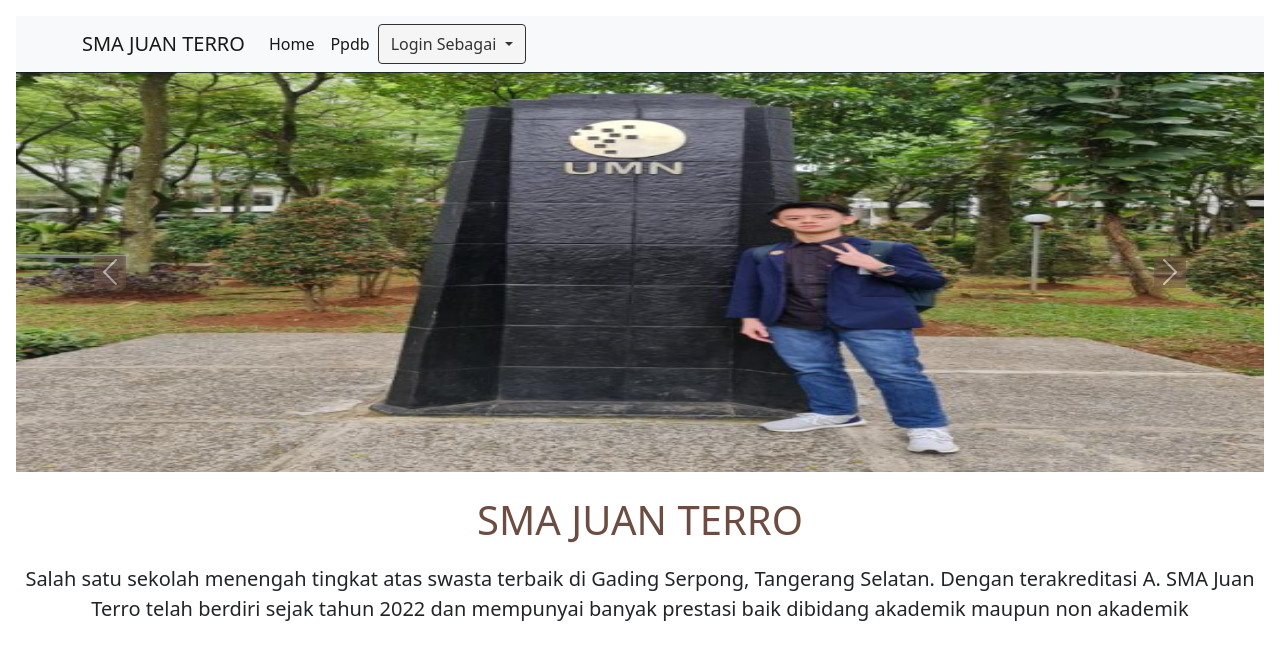
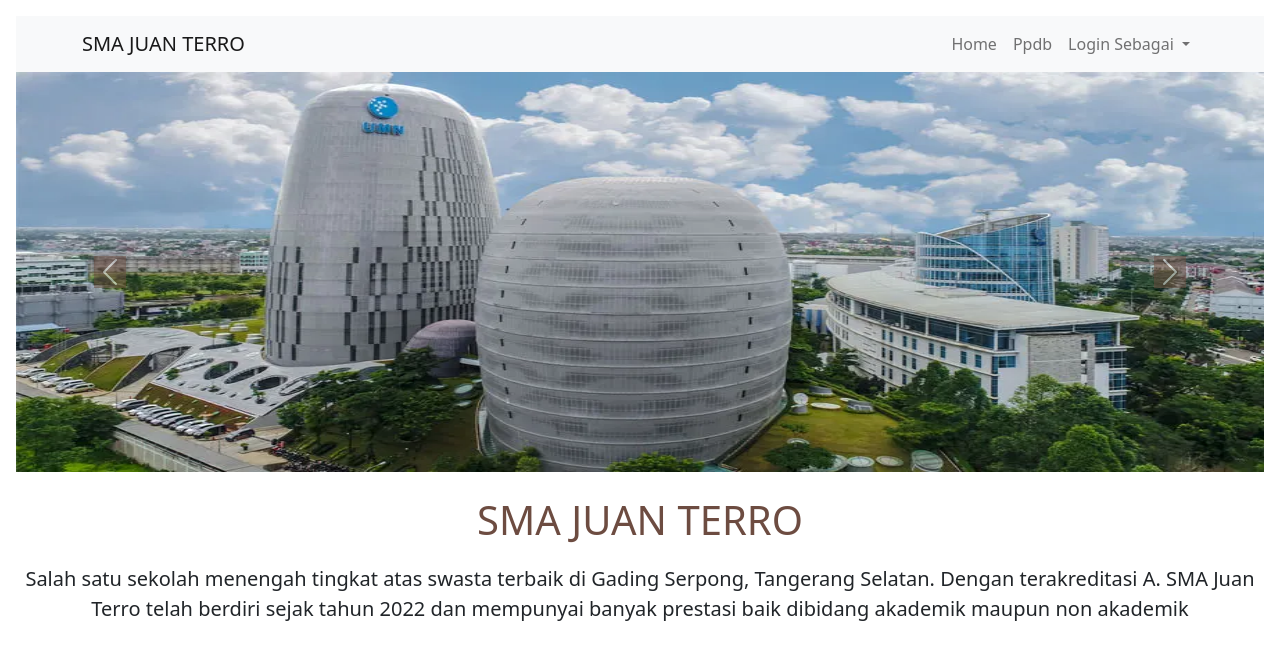
Before and after one commit to ardhitosen/UTS-Web-Programming, a PHP site: page / in a window 1280 px wide. Shown: the top 660 px of the page. Run offline with PHP 8.4, Linux system fonts and the light colour scheme.

Commit message:
final changes

```diff
--- a/delete_admin.php
+++ b/delete_admin.php
@@ -1,5 +1,5 @@
 <?php
-define('DSN', 'mysql:host=localhost;dbname=sekolah_lmao');
+define('DSN', 'mysql:host=localhost;dbname=utswebpro');
 define('DBUSER', 'root');
 define('DBPASS', '');
 $id = $_GET['id'];
--- a/edit_admin.php
+++ b/edit_admin.php
@@ -1,6 +1,6 @@
 <?php
 
-define('DSN', 'mysql:host=localhost;dbname=sekolah_lmao');
+define('DSN', 'mysql:host=localhost;dbname=utswebpro');
 define('DBUSER', 'root');
 define('DBPASS', '');
 
--- a/index.php
+++ b/index.php
@@ -86,30 +86,31 @@
             <nav class="navbar navbar-expand-lg navbar-light bg-light">
                 <div class="container">
                     <a class="navbar-brand" href="#">SMA JUAN TERRO</a>
-                    <button class="navbar-toggler" type="button" data-toggle="collapse" data-target="#navbarNav" aria-controls="navbarNav" aria-expanded="false" aria-label="Toggle navigation">
+                    <button class="navbar-toggler" type="button" data-bs-toggle="collapse" data-bs-target="#navbarNav" aria-controls="navbarNav" aria-expanded="false" aria-label="Toggle navigation">
                         <span class="navbar-toggler-icon"></span>
                     </button>
-                    <div class="collapse navbar-collapse" id="navbarNav">
-                        <ul class="navbar-nav ml-auto">
+                    <div class="collapse navbar-collapse justify-content-end" id="navbarNav">
+                        <ul class="navbar-nav">
                             <li class="nav-item active">
-                                <a class="nav-link active" href="index.php">Home</a>
+                                <a class="nav-link" href="index.php">Home</a>
                             </li>
                             <li class="nav-item">
-                                <a class="nav-link active" href="ppdb.php">Ppdb</a>
+                                <a class="nav-link" href="ppdb.php">Ppdb</a>
                             </li>
-                            <div class="btn-group">
-                                <button type="button" class="btn btn-secondary dropdown-toggle" data-bs-toggle="dropdown" data-bs-display="static" aria-expanded="false" align="right">
+                            <li class="nav-item dropdown">
+                                <a class="nav-link dropdown-toggle" href="#" id="navbarDropdown" role="button" data-bs-toggle="dropdown" aria-expanded="false">
                                     Login Sebagai
-                                </button>
-                                <ul class="dropdown-menu dropdown-menu-end dropdown-menu-lg-start">
+                                </a>
+                                <ul class="dropdown-menu dropdown-menu-end dropdown-menu-lg-start" aria-labelledby="navbarDropdown">
                                     <li><a class="dropdown-item" role="button" href="loginAdmin.php">Admin</a></li>
                                     <li><a class="dropdown-item" role="button" href="loginSiswa.php">Siswa</a></li>
                                 </ul>
-                            </div>
+                            </li>
                         </ul>
                     </div>
                 </div>
             </nav>
+
         </header>
 
         <body>
@@ -121,13 +122,13 @@
                 </ol>
                 <div class="carousel-inner">
                     <div class="carousel-item active">
-                    <img class="d-block w-100" src="./Images/School1.PNG" alt="First slide" style="width:800px;height:400px">
+                        <img class="d-block w-100" src="./Images/Kampus-UMN.png" alt="First slide" style="width:800px;height:400px">
                     </div>
                     <div class="carousel-item">
-                    <img class="d-block w-100" src="./Images/School2.PNG" alt="Second slide" style="width:800px;height:400px">
+                        <img class="d-block w-100" src="./Images/UMN2.png" alt="Second slide" style="width:800px;height:400px">
                     </div>
                     <div class="carousel-item">
-                    <img class="d-block w-100" src="./Images/School3.jpg" alt="Third slide" style="width:800px;height:400px">
+                        <img class="d-block w-100" src="./Images/UMN3.jpg" alt="Third slide" style="width:800px;height:400px">
                     </div>
                 </div>
                 <a class="carousel-control-prev" href="#carouselExampleIndicators" role="button" data-slide="prev">
@@ -147,4 +148,5 @@
                     Salah satu sekolah menengah tingkat atas swasta terbaik di Gading Serpong, Tangerang Selatan. Dengan terakreditasi A. SMA Juan Terro telah berdiri sejak tahun 2022 dan mempunyai banyak prestasi baik dibidang akademik maupun non akademik </p>
             </div>
         </body>
+
     </html>
```
Also changed, not shown: ppdb.php (+17 -14 lines), Images/Kampus-UMN.png (added), Images/School1.PNG (deleted), Images/School2.PNG (deleted), Images/School3.jpg (deleted), Images/UMN2.png (added), Images/UMN3.jpg (added). Lines whose indentation alone changed are shown as unchanged.
